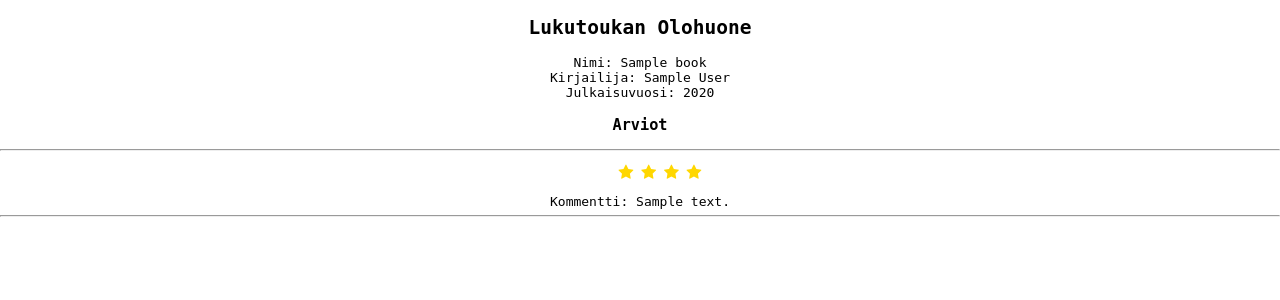
After one commit to sakorh/LukutoukanOlohuone, a Flask app: template templates/reviews.html in a window 1280 px wide. The commit adds this page. Shown: the top 300 px of the page. Run offline with Flask 3, Linux system fonts and the light colour scheme; the template is opened without the code that fills it: most values are stand-ins (such as "Sample title", 1, 10 or a date in 2020).

Commit message:
user can read reviews written by other users

```diff
--- a/books.py
+++ b/books.py
@@ -57,3 +57,9 @@ def get_book(id):
     result = db.session.execute(text(sql), {"id":id})
     book = result.fetchone()
     return book
+
+def get_reviews(id):
+    sql = "SELECT id, stars, comment, book_id, user_id FROM reviews WHERE book_id=:book_id"
+    result = db.session.execute(text(sql), {"book_id":id})
+    reviews = result.fetchall()
+    return reviews
--- a/routes.py
+++ b/routes.py
@@ -107,6 +107,12 @@ def post_review():
     books.add_review(stars, comment, book_id, users.user_id())
     return redirect("/my")
 
+@app.route("/reviews", methods=["POST"])
+def get_reviews():
+    book_id = int(request.args.get("id"))
+    book = books.get_book(book_id)
+    reviews = books.get_reviews(book_id)
+    return render_template("reviews.html", book=book, reviews=reviews)
 
 @app.route("/stats", methods=["GET", "POST"])
 def stats():
--- a/static/main.css
+++ b/static/main.css
@@ -20,3 +20,6 @@ body {
 .star-rating > input[type="radio"]:checked ~ label {
 	color: gold;
 }
+.stars .checked {
+    color: gold;
+}
--- a/templates/index.html
+++ b/templates/index.html
@@ -30,6 +30,9 @@ Lainassa: {% if book.available == 1 %} kyllä {% else %} ei {% endif %}<br>
 </form>
 {% endif %}
 {% endif %}
+<form action="/reviews?id={{ book. id }}" method="POST">
+    <input type="submit" value="arviot">
+</form>
 <hr>
 {% endfor %}
 {% else %}
--- a/templates/layout.html
+++ b/templates/layout.html
@@ -1,5 +1,6 @@
 <!DOCTYPE html>
 <link rel="stylesheet" href="/static/main.css">
+<link rel="stylesheet" href="https://cdnjs.cloudflare.com/ajax/libs/font-awesome/4.7.0/css/font-awesome.min.css">
 <title>Lukutoukan Olohuone {% block title %}{% endblock %}</title>
 <h2>Lukutoukan Olohuone</h2>
 {% block content %}{% endblock %}
--- /dev/null
+++ b/templates/reviews.html
@@ -0,0 +1,19 @@
+{% extends "layout.html" %}
+{% block content %}
+Nimi: {{ book.name }} <br>
+Kirjailija: {{ book.author }} <br>
+Julkaisuvuosi: {{ book.year }} <br>
+<h3>Arviot</h3>
+<hr>
+{% for review in reviews %}
+<ul class="stars">
+    {% for i in range(review.stars) %}
+    <span class="fa fa-star checked"></span>
+    {% endfor %}
+</ul>
+{% if review.comment %}
+Kommentti: {{ review.comment }} <br>
+{% endif %}
+<hr>
+{% endfor %}
+{% endblock %}
```
